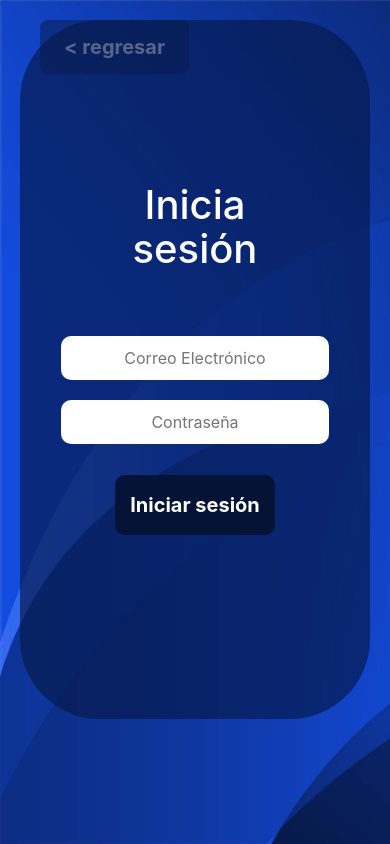
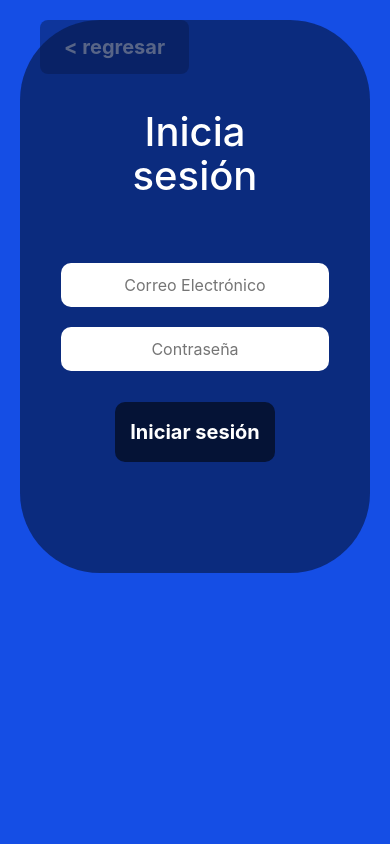
Before and after one commit to angelargd8/Proyecto-software, a React (Vite) app in the folder Proyecto/vite-project/: page /login in a window 390 px wide. Built offline with nearby package versions, Linux system fonts and the light colour scheme.

Commit message:
feat: fix responsive login form

```diff
--- a/Proyecto/vite-project/src/componentes/log/login.css
+++ b/Proyecto/vite-project/src/componentes/log/login.css
@@ -4,7 +4,7 @@
     left:0;
     right: 0;
     bottom: 0;
-    background-image: url(../../assets/img/wallpaper8.jpg);
+    /*background-image: url(../../assets/img/wallpaper8.jpg);*/
     background-repeat: no-repeat ;
     background-size: cover;
     background-attachment: fixed;
@@ -59,7 +59,6 @@
     color: white;
     border: none;
     width: 100%;
-    height: 87%;
     margin-top: 6% auto 35%;
 
 }
@@ -98,7 +97,7 @@
     box-shadow: 0 0 30px rgba(0, -0, 0, -0.568);
     transition: 0.5s ease-in;
     font-weight: 700!important;
-    margin-left: 20px;
+    /*margin-left: 20px;*/
 
 }
 
```
